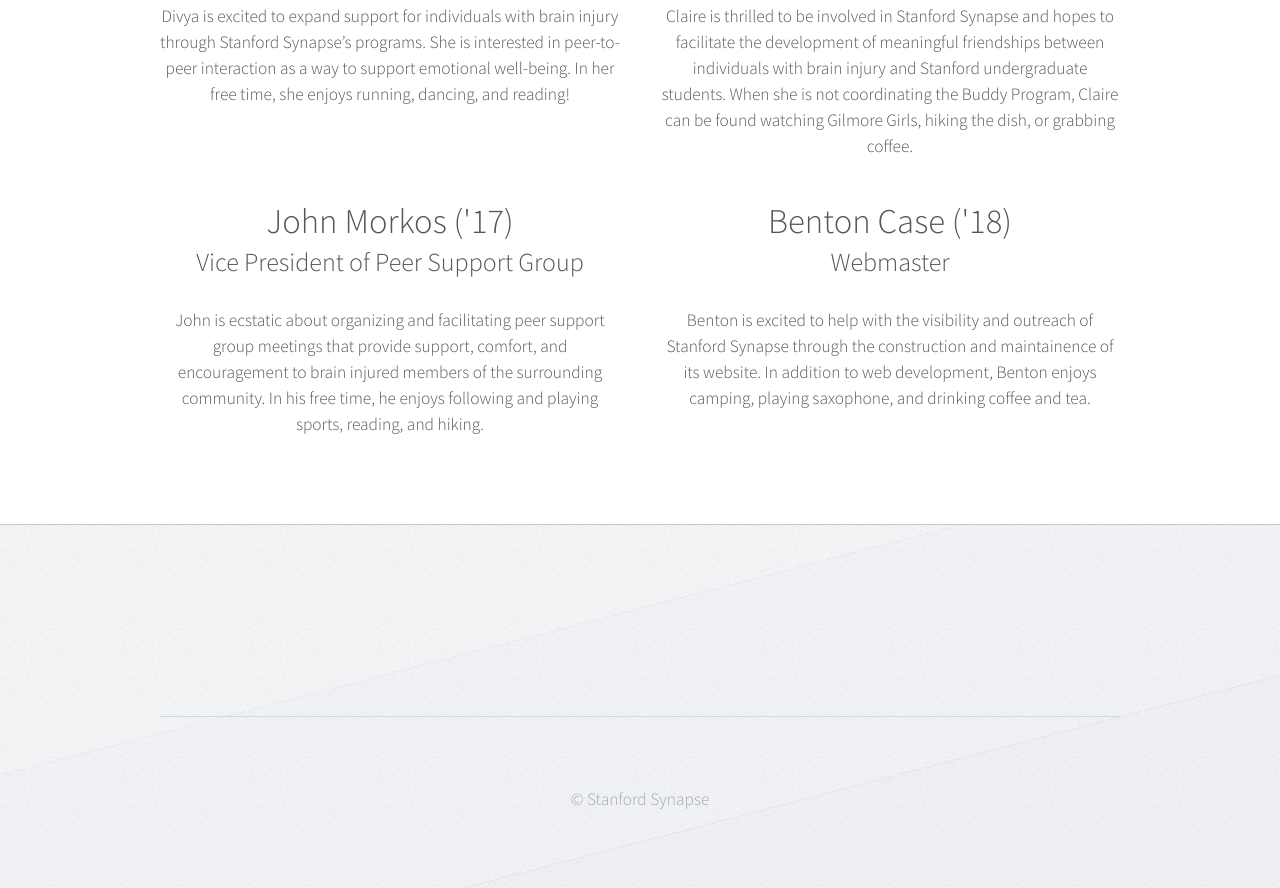
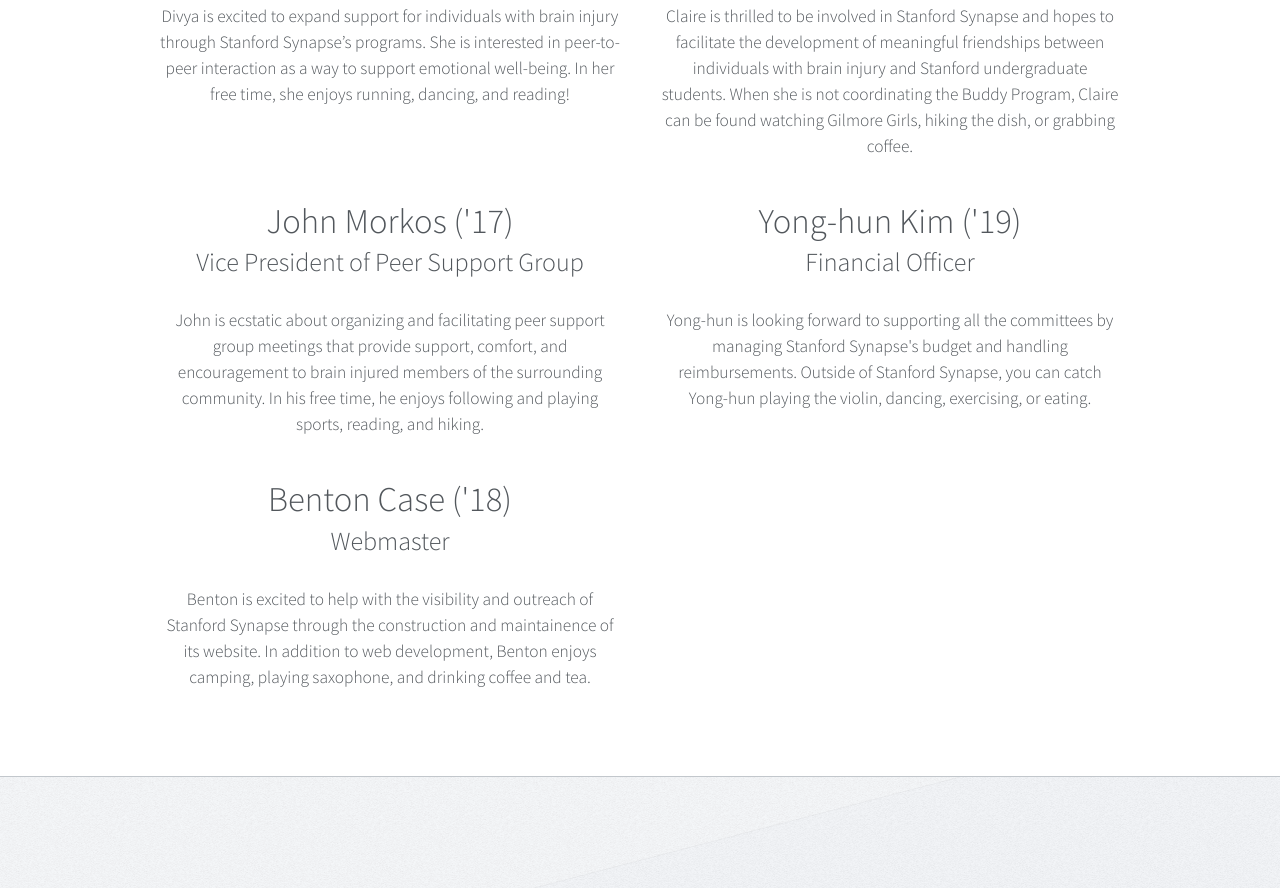
Before and after one commit to casebenton/SSBI, a plain HTML site: page leadership.html in a window 1280 px wide. Shown: the part 623-1511 px from the top of the page. Drawn offline with Linux system fonts and the light colour scheme.

Commit message:
added financial officer

```diff
--- a/leadership.html
+++ b/leadership.html
@@ -127,6 +127,20 @@
 							</section>
 							<section class="6u 12u(narrower) feature">
 								<header>
+									<h2>Yong-hun Kim ('19)</h2>
+									<h3>Financial Officer</h3>
+								</header>
+								<p>
+									Yong-hun is looking forward to supporting all the committees
+									by managing Stanford Synapse's budget and handling
+									reimbursements. Outside of Stanford Synapse, you can catch
+									Yong-hun playing the violin, dancing, exercising, or eating.
+								</p>
+							</section>
+						</div>
+						<div class="row">
+							<section class="6u 12u(narrower) feature">
+								<header>
 									<h2>Benton Case ('18)</h2>
 									<h3>Webmaster</h3>
 								</header>
```
Also changed, not shown: 2 other files.
